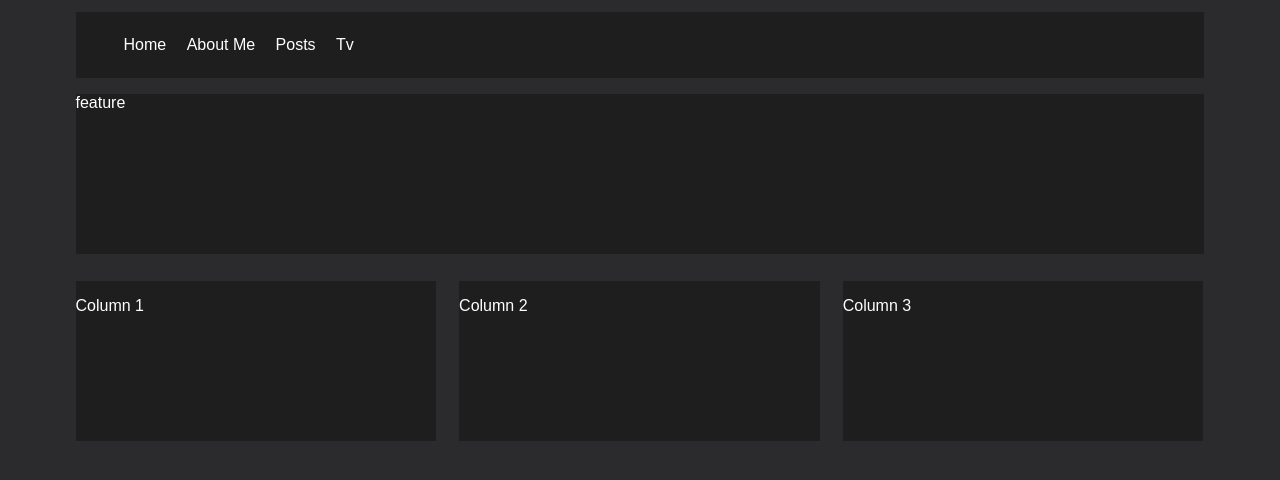
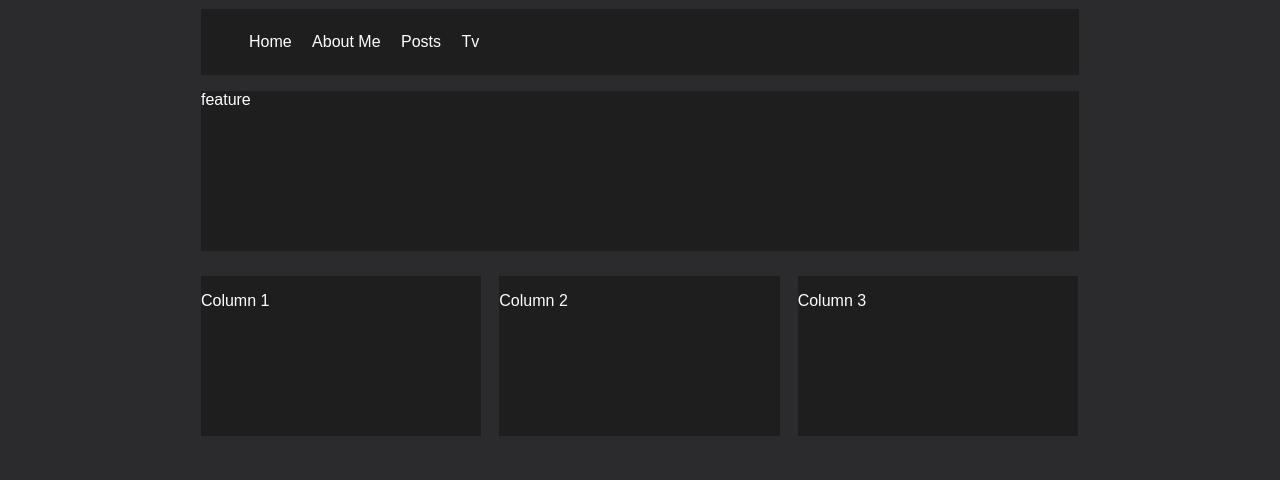
Before and after one commit to ceruleancee/ceruleancee.github.io, a Jekyll site: the page posts.html, which Jekyll copies as it is, in a window 1280 px wide. Shown: the top 480 px of the page. Built offline with Jekyll 4.4.1, drawn with Linux system fonts in a browser that asks for light colours.

Commit message:
Update style again

```diff
--- a/aboutme.html
+++ b/aboutme.html
@@ -41,6 +41,8 @@
         text-decoration: underline;
     }
     body {
+        width: 70%;
+        margin: 0 auto;
         position: relative;
         font-family: Arial, Verdana, sans-serif;
         background-color: #2b2b2d;}
@@ -57,6 +59,5 @@
         margin: 1%;
         height: 10em;
         margin-bottom: 1em;
-        background-color: #1e1e1f;
     }
 </style>
--- a/posts.html
+++ b/posts.html
@@ -1,5 +1,3 @@
-<!DOCTYPE html>
-<html lang="en">
 <head>
     <title>Blog Posts</title>
 </head>
@@ -44,18 +42,17 @@
         text-decoration: underline;
     }
     body {
-        width: 90%;
+        width: 70%;
         margin: 0 auto;
         font-family: Arial, Verdana, sans-serif;
         background-color: #2b2b2d;
     }
-    #nav{
-        position: relative;
-    }
-    #nav, #feature, #footer {
+    #nav {
         margin: 1%;
-    }
-    #nav, #footer {
+        background-color: #1e1e1f;
+        padding: 0.5em 0;}
+    #nav {
+        margin: 1%;
         background-color: #1e1e1f;
         padding: 0.5em 0;}
     .column1, .column2, .column3{
@@ -64,13 +61,12 @@
         margin: 1%; }
     .column3 {
         margin-right: 0; }
-    p {
-        position: center;
-        color: #ffffff; }
+    p {color: #ffffff; }
     li {
         display: inline;
         padding: 0.5em; }
     #feature, .article{
+        margin: 1%;
         height: 10em;
         margin-bottom: 1em;
         background-color: #1e1e1f;
--- a/sitemap.html
+++ b/sitemap.html
@@ -29,10 +29,13 @@
         text-decoration: underline;
     }
     body {
+        width: 70%;
+        margin: 0 auto;
         position: relative;
         font-family: Arial, Verdana, sans-serif;
         background-color: #2b2b2d;}
-    #nav { margin: 1%;
+    #nav {
+        margin: 1%;
         background-color: #1e1e1f;
         padding: 0.5em 0;}
     li { display: inline;
--- a/tv.html
+++ b/tv.html
@@ -60,6 +60,8 @@
         text-decoration: underline;
     }
     body {
+        width: 70%;
+        margin: 0 auto;
         font-family: Arial, Verdana, sans-serif;
         background-color: #2b2b2d;
     }
@@ -74,6 +76,5 @@
     #feature, .article{
         margin: 1%;
         margin-bottom: 1em;
-        background-color: #1e1e1f;
     }
 </style>
```
Also changed, not shown: index.html (+7 -2 lines).
